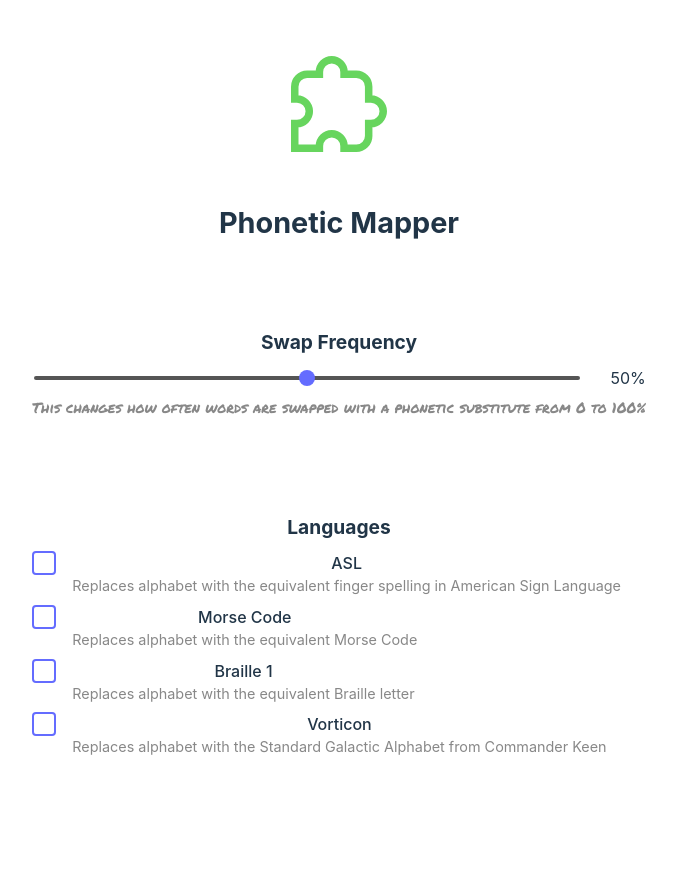
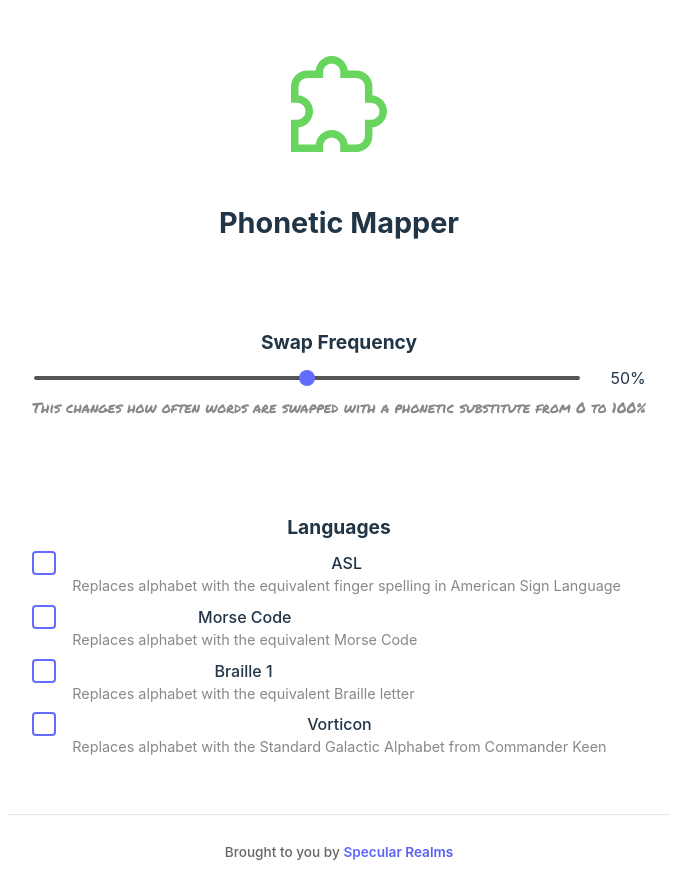
Before and after one commit to scpedicini/glyph-shift, a website with bundled scripts: page entrypoints/popup/index.html in a window 1280 px wide. Shown: the whole page, without its empty margins (301-977 px from the left). Before the commit the page ends 830 px from the top, so only its background shows below. Built offline with nearby package versions, Linux system fonts and the light colour scheme; some packages are replaced by stand-ins of ours; files whose address does not match are found by name.

Commit message:
feat: add footer with Specular Realms link and style updates

```diff
--- a/entrypoints/popup/index.html
+++ b/entrypoints/popup/index.html
@@ -101,6 +101,12 @@
 
 
   </div>
+
+  <footer class="footer">
+    <a href="https://specularrealms.com/projects" target="_blank" class="footer-link">
+      Brought to you by <span class="footer-brand">Specular Realms</span>
+    </a>
+  </footer>
 </div>
 <script type="module" src="./main.ts"></script>
 </body>
--- a/entrypoints/popup/style.css
+++ b/entrypoints/popup/style.css
@@ -223,3 +223,39 @@ h2 {
   margin-top: 0.5em;
   font-family: "Permanent Marker";
 }
+
+/* Footer styles */
+.footer {
+  margin-top: 2em;
+  padding-top: 1.5em;
+  border-top: 1px solid rgba(255, 255, 255, 0.1);
+}
+
+.footer-link {
+  font-size: 0.85em;
+  color: #888;
+  text-decoration: none;
+  transition: color 0.3s ease;
+}
+
+.footer-link:hover {
+  color: #646cff;
+}
+
+.footer-brand {
+  font-weight: 600;
+  background: linear-gradient(135deg, #646cff 0%, #535bf2 100%);
+  -webkit-background-clip: text;
+  -webkit-text-fill-color: transparent;
+  background-clip: text;
+}
+
+@media (prefers-color-scheme: light) {
+  .footer {
+    border-top-color: rgba(0, 0, 0, 0.1);
+  }
+
+  .footer-link {
+    color: #666;
+  }
+}
```
Also changed, not shown: README.md.
